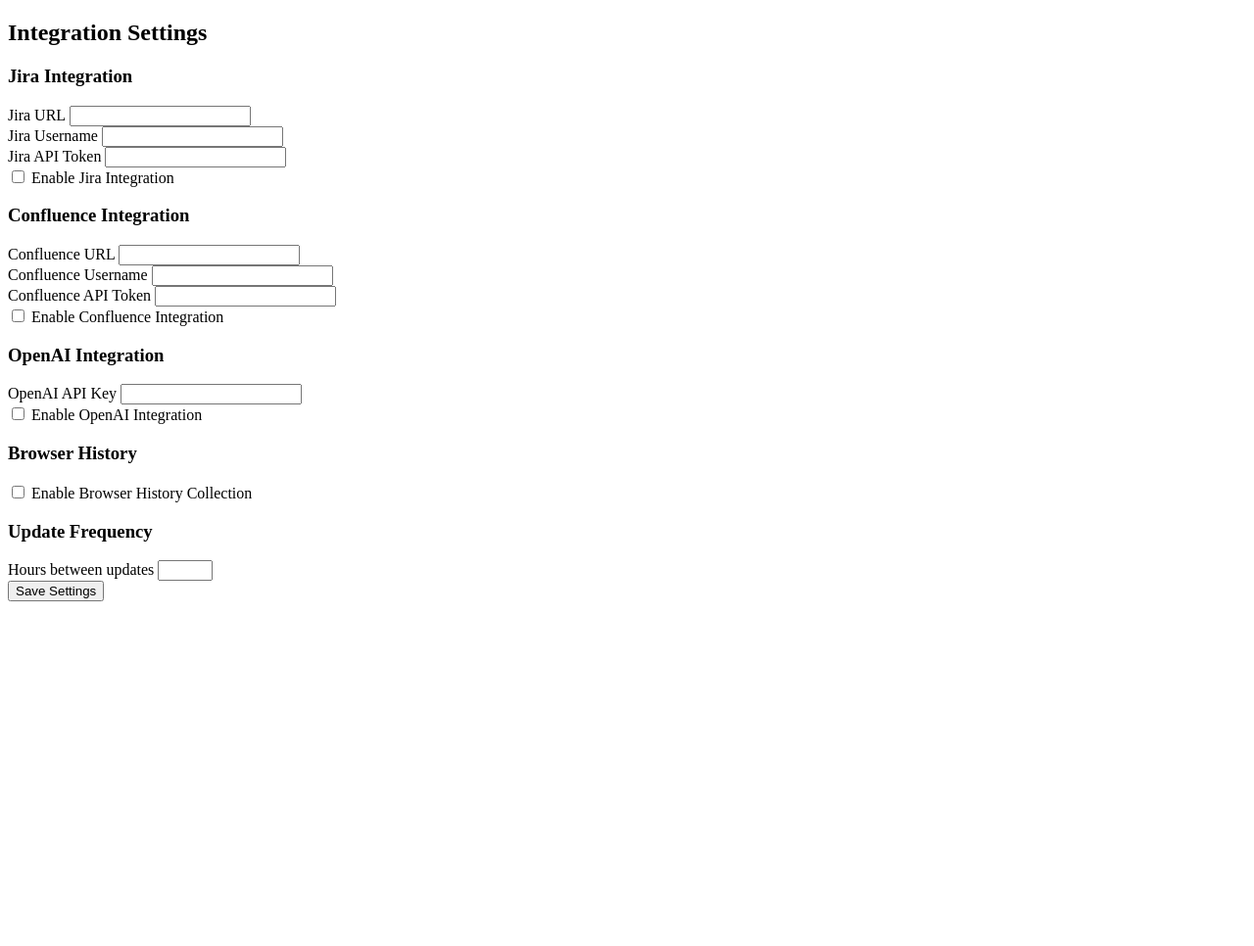
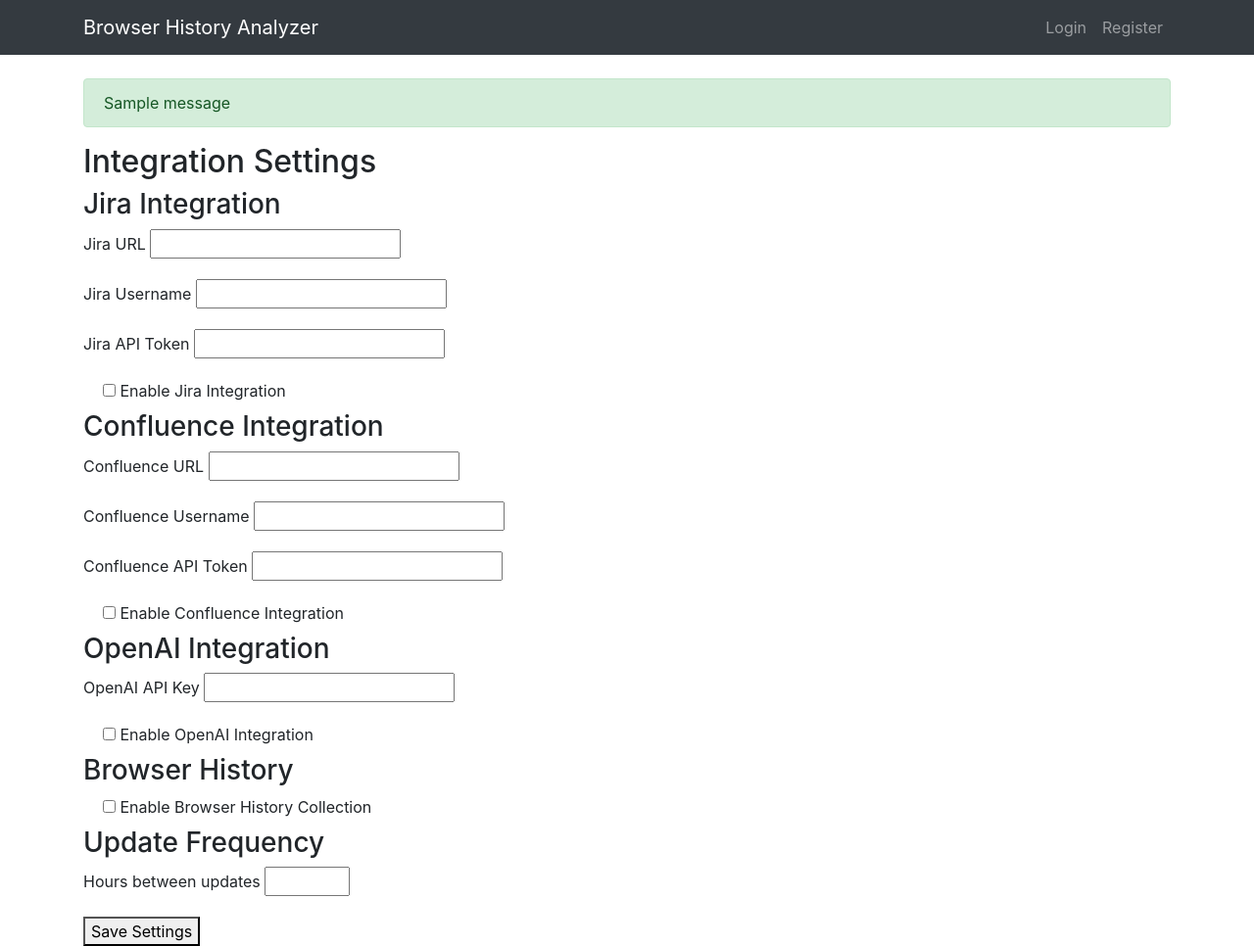
Before and after one commit to arora767287/auto_doc, a Flask app: template template/settings.html in a window 1280 px wide. Shown: the whole page at 98% size. Before the commit the page ends 614 px from the top, so only its background shows below. Run offline with Flask 2, Linux system fonts and the light colour scheme; the template is opened without the code that fills it, so the values that code supplies are empty; one stand-in notice (Sample message) is shown; some libraries are stand-ins or nearby versions.

Commit message:
Update base.html

```diff
--- a/template/base.html
+++ b/template/base.html
@@ -1,11 +1,43 @@
 <!DOCTYPE html>
-<html>
+<html lang="en">
 <head>
-    <title>Documentation Automation</title>
-    <link rel="stylesheet" href="{{ url_for('static', filename='css/styles.css') }}">
+    <meta charset="UTF-8">
+    <meta name="viewport" content="width=device-width, initial-scale=1.0">
+    <title>{% block title %}Browser History Analyzer{% endblock %}</title>
+    <link rel="stylesheet" href="https://stackpath.bootstrapcdn.com/bootstrap/4.5.2/css/bootstrap.min.css">
+    <link rel="stylesheet" href="{{ url_for('static', filename='css/style.css') }}">
 </head>
 <body>
-    {% block content %}{% endblock %}
-    <script src="{{ url_for('static', filename='js/main.js') }}"></script>
+    <nav class="navbar navbar-expand-lg navbar-dark bg-dark">
+        <div class="container">
+            <a class="navbar-brand" href="{{ url_for('main.index') }}">Browser History Analyzer</a>
+            <div class="navbar-nav">
+                {% if current_user.is_authenticated %}
+                    <a class="nav-item nav-link" href="{{ url_for('main.dashboard') }}">Dashboard</a>
+                    <a class="nav-item nav-link" href="{{ url_for('auth.logout') }}">Logout</a>
+                {% else %}
+                    <a class="nav-item nav-link" href="{{ url_for('auth.login') }}">Login</a>
+                    <a class="nav-item nav-link" href="{{ url_for('auth.register') }}">Register</a>
+                {% endif %}
+            </div>
+        </div>
+    </nav>
+
+    <div class="container mt-4">
+        {% with messages = get_flashed_messages(with_categories=true) %}
+            {% if messages %}
+                {% for category, message in messages %}
+                    <div class="alert alert-{{ category }}">{{ message }}</div>
+                {% endfor %}
+            {% endif %}
+        {% endwith %}
+
+        {% block content %}{% endblock %}
+    </div>
+
+    <script src="https://code.jquery.com/jquery-3.5.1.min.js"></script>
+    <script src="https://cdn.jsdelivr.net/npm/@popperjs/core@2.5.4/dist/umd/popper.min.js"></script>
+    <script src="https://stackpath.bootstrapcdn.com/bootstrap/4.5.2/js/bootstrap.min.js"></script>
+    {% block scripts %}{% endblock %}
 </body>
 </html>
```
